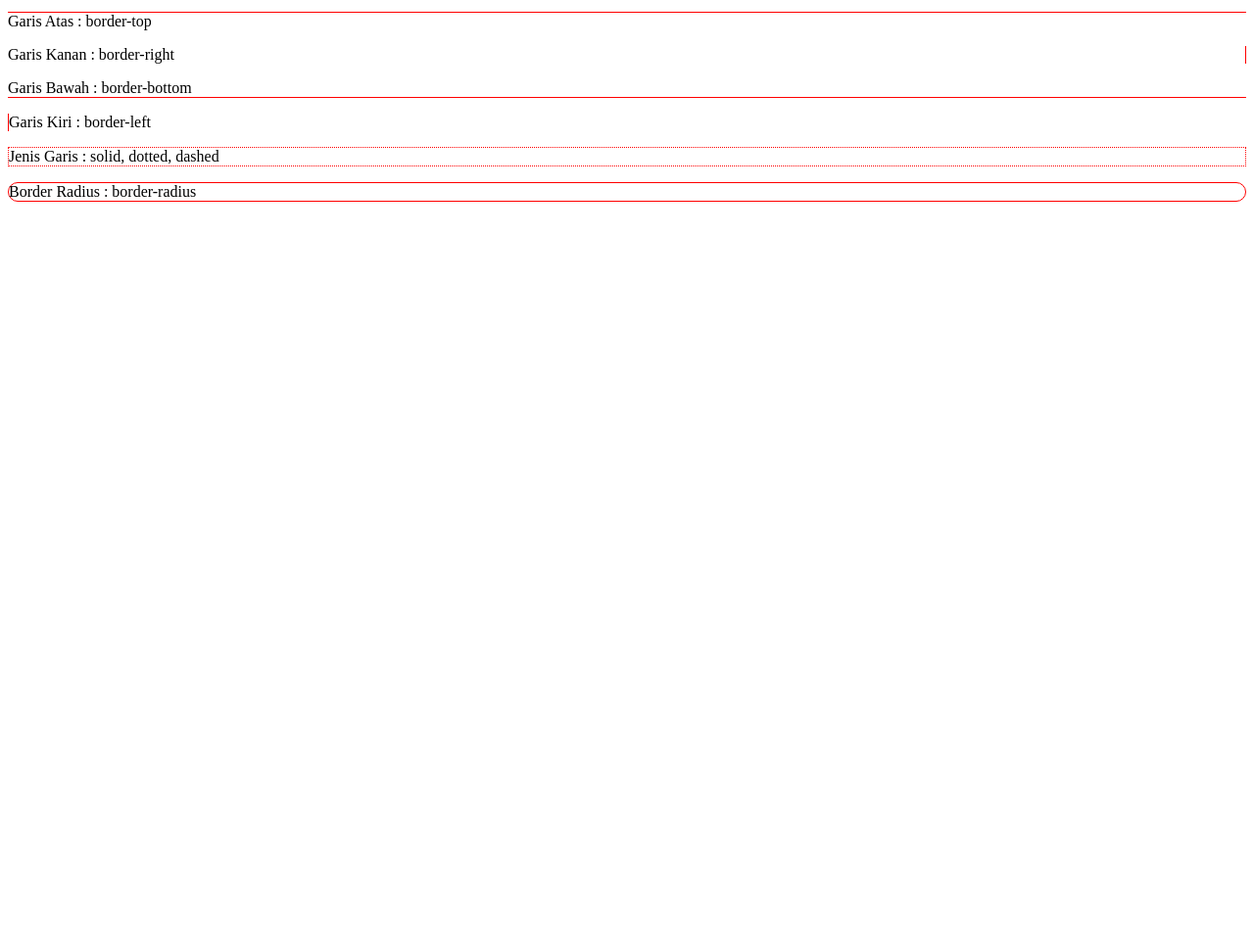
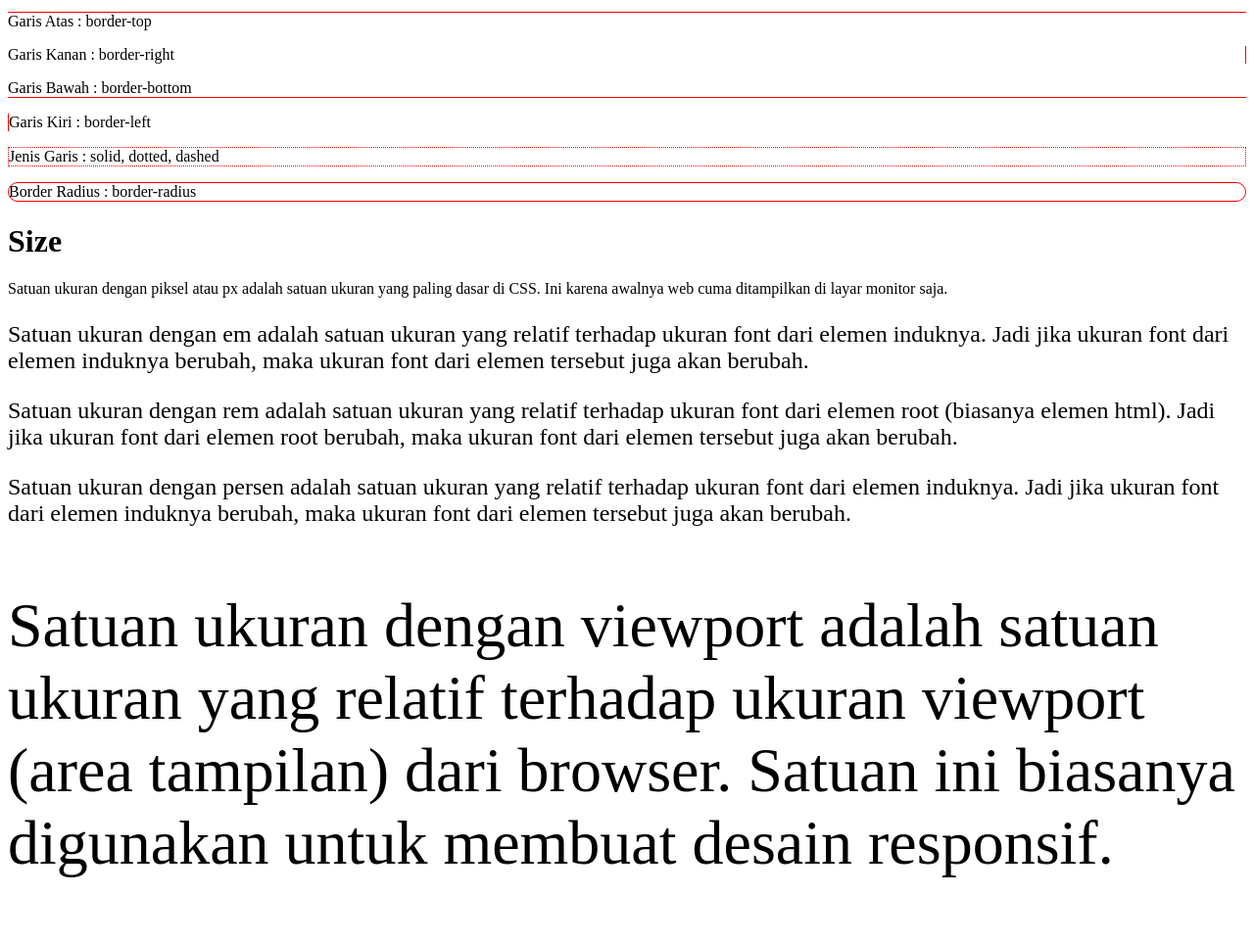
Before and after one commit to Programmer-SmkiSahil/smt1-learning-resources, a PHP site: page /font-border-size.html in a window 1280 px wide. Shown: the part 1003-1965 px from the top of the page at 98% size. Before the commit the page ends 1225 px from the top, so only its background shows below. Run offline with PHP 8.4, Linux system fonts and the light colour scheme.

Commit message:
css size

```diff
--- a/02-css/ketiga/font-border-size.html
+++ b/02-css/ketiga/font-border-size.html
@@ -33,6 +33,11 @@
     <p class="dotted">Jenis Garis : solid, dotted, dashed</p>
     <p class="border-radius">Border Radius : border-radius</p>
 
-
+    <h1>Size</h1>
+    <p class="px">Satuan ukuran dengan piksel atau px adalah satuan ukuran yang paling dasar di CSS. Ini karena awalnya web cuma ditampilkan di layar monitor saja.</p>
+    <p class="em">Satuan ukuran dengan em adalah satuan ukuran yang relatif terhadap ukuran font dari elemen induknya. Jadi jika ukuran font dari elemen induknya berubah, maka ukuran font dari elemen tersebut juga akan berubah.</p>
+    <p class="rem">Satuan ukuran dengan rem adalah satuan ukuran yang relatif terhadap ukuran font dari elemen root (biasanya elemen html). Jadi jika ukuran font dari elemen root berubah, maka ukuran font dari elemen tersebut juga akan berubah.</p>
+    <p class="percent">Satuan ukuran dengan persen adalah satuan ukuran yang relatif terhadap ukuran font dari elemen induknya. Jadi jika ukuran font dari elemen induknya berubah, maka ukuran font dari elemen tersebut juga akan berubah.</p>
+    <p class="viewport">Satuan ukuran dengan viewport adalah satuan ukuran yang relatif terhadap ukuran viewport (area tampilan) dari browser. Satuan ini biasanya digunakan untuk membuat desain responsif.</p>
 </body>
 </html>
--- a/02-css/ketiga/style.css
+++ b/02-css/ketiga/style.css
@@ -46,3 +46,20 @@
     border: 1px solid red;
     border-radius: 10px;
 }
+
+/* Size */
+.px {
+    font-size: 16px;
+}
+.em {
+    font-size: 1.5em;
+}
+.rem {
+    font-size: 1.5rem;
+}
+.percent {
+    font-size: 150%;
+}
+.viewport {
+    font-size: 5vw; /* 5% of the viewport width */
+}
```
